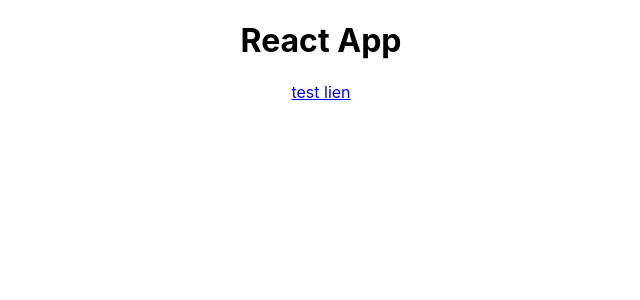
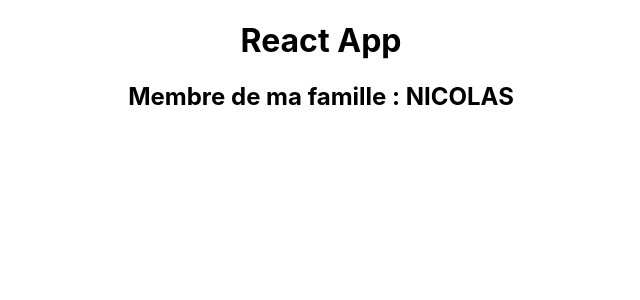
Before and after one commit to Nikuspokus/udemy-vuejs-49h, a React (Create React App) app in the folder premier-projet-react/: page / in a window 1280 px wide. Shown: the top 300 px of the page, without its empty margins (319-959 px from the left). Built offline with nearby package versions, Linux system fonts and the light colour scheme.

Commit message:
chap 19 - Props

```diff
--- a/premier-projet-react/src/App.js
+++ b/premier-projet-react/src/App.js
@@ -1,12 +1,14 @@
-import React, { Component } from "react";
+import React, { Component } from "react"
 import "./App.css";
+import Membre from './components/Membre'
 
 class App extends Component {
   render() {
     return (
       <div className="App">
         <h1>React App</h1>
-        <a href="https://www.google.fr/" target="blank">test lien</a>
+        {/* <a href="https://www.google.fr/" target="blank">test lien</a> */}
+        <Membre />
       </div>
     );
   }
--- /dev/null
+++ b/premier-projet-react/src/components/Membre.js
@@ -0,0 +1,12 @@
+import React from 'react'
+
+const Membre = () => {
+
+  const name = 'Nicolas';
+
+  return (
+   <h2>Membre de ma famille : { name.toUpperCase() }</h2>
+   )
+}
+
+export default Membre
```
